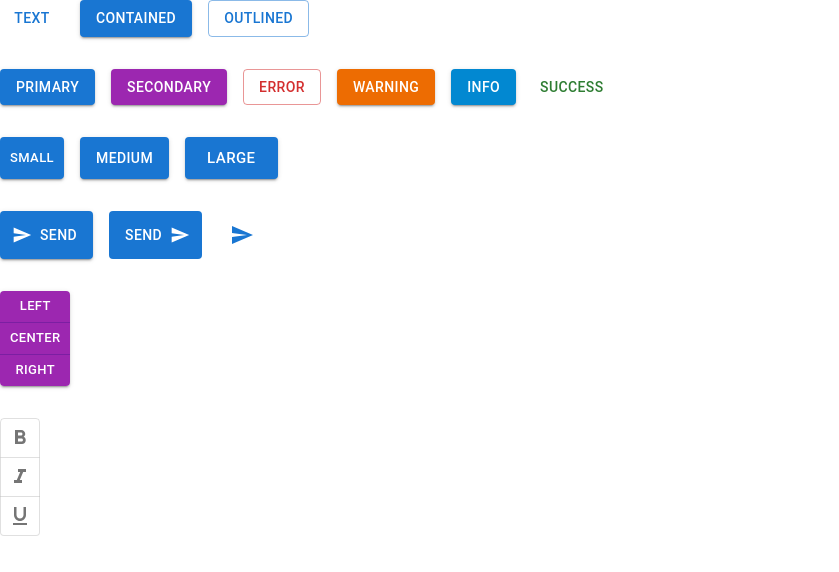
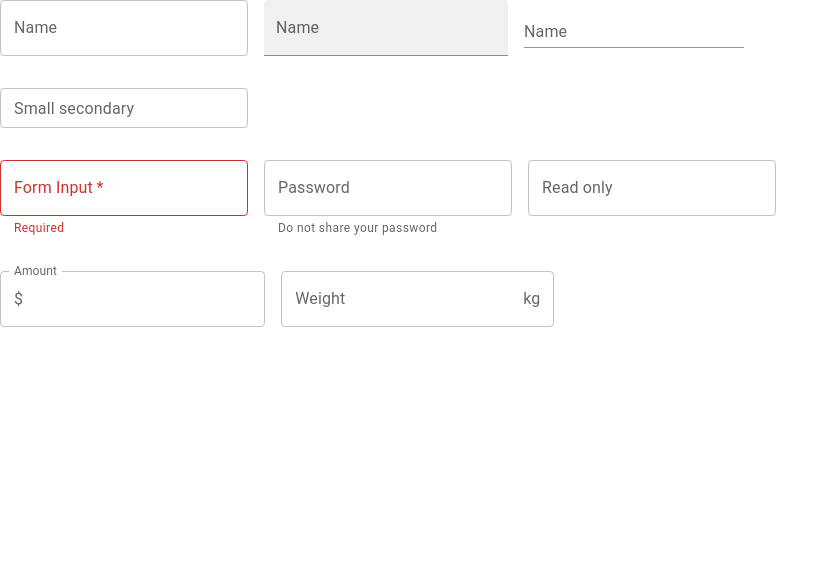
Before and after one commit to Gapotchenko-Yakov/react-mui-codevolution-2, a React (Create React App) app: page / in a window 1280 px wide. Shown: the top 572 px of the page, without its empty margins (0-839 px from the left). Built offline with nearby package versions, Linux system fonts and the light colour scheme.

Commit message:
Text Field

```diff
--- a/src/App.tsx
+++ b/src/App.tsx
@@ -1,11 +1,14 @@
 import "./App.css";
 import MuiButton from "./components/MuiButton";
+import MuiTextField from "./components/MuiTextField";
 import MuiTypography from "./components/MuiTypography";
 
 function App() {
   return (
     <div className="App">
-      <MuiButton />
+      {/* <MuiTypography/> */}
+      {/* <MuiButton /> */}
+      <MuiTextField />
     </div>
   );
 }
--- /dev/null
+++ b/src/components/MuiTextField.tsx
@@ -0,0 +1,55 @@
+import { InputAdornment, Stack, TextField } from "@mui/material";
+import React, { useState } from "react";
+
+const MuiTextField = () => {
+  const [value, setValue] = useState("");
+
+  return (
+    <div>
+      <Stack spacing={4}>
+        <Stack direction="row" spacing={2}>
+          <TextField label="Name" variant="outlined" />
+          <TextField label="Name" variant="filled" />
+          <TextField label="Name" variant="standard" />
+        </Stack>
+        <Stack direction="row" spacing={2}>
+          <TextField label="Small secondary" size="small" color="secondary" />
+        </Stack>
+        <Stack direction="row" spacing={2}>
+          <TextField
+            label="Form Input"
+            required
+            value={value}
+            onChange={(e) => setValue(e.target.value)}
+            error={!value}
+            helperText={!value ? "Required" : "Do not share your password"}
+          />
+          <TextField
+            label="Password"
+            type="password"
+            helperText="Do not share your password"
+          />
+          <TextField label="Read only" InputProps={{ readOnly: true }} />
+        </Stack>
+        <Stack direction="row" spacing={2}>
+          <TextField
+            label="Amount"
+            InputProps={{
+              startAdornment: (
+                <InputAdornment position="start">$</InputAdornment>
+              ),
+            }}
+          />
+          <TextField
+            label="Weight"
+            InputProps={{
+              endAdornment: <InputAdornment position="end">kg</InputAdornment>,
+            }}
+          />
+        </Stack>
+      </Stack>
+    </div>
+  );
+};
+
+export default MuiTextField;
```
